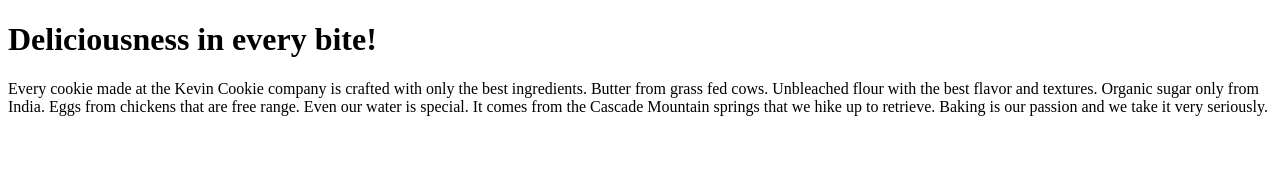
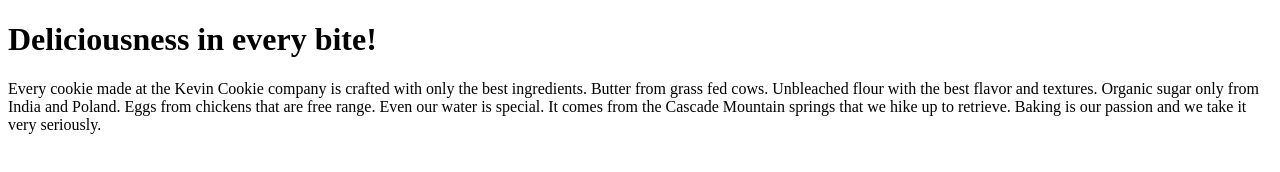
Before and after one commit to DKielbasiewicz/Git-tutorial, a plain HTML site: page index.htm in a window 1280 px wide. Drawn offline with Linux system fonts and the light colour scheme.

Commit message:
Update index.htm

```diff
--- a/index.htm
+++ b/index.htm
@@ -4,7 +4,7 @@
 
 <h1>Deliciousness in every bite!</h1>
 
-<p>Every cookie made at the Kevin Cookie company is crafted with only the best ingredients. Butter from grass fed cows. Unbleached flour with the best flavor and textures. Organic sugar only from India. Eggs from chickens that are free range. Even our water is special. It comes from the Cascade Mountain springs that we hike up to retrieve. Baking is our passion and we take it very seriously.</p>
+<p>Every cookie made at the Kevin Cookie company is crafted with only the best ingredients. Butter from grass fed cows. Unbleached flour with the best flavor and textures. Organic sugar only from India and Poland. Eggs from chickens that are free range. Even our water is special. It comes from the Cascade Mountain springs that we hike up to retrieve. Baking is our passion and we take it very seriously.</p>
 
 
 </body>
```
